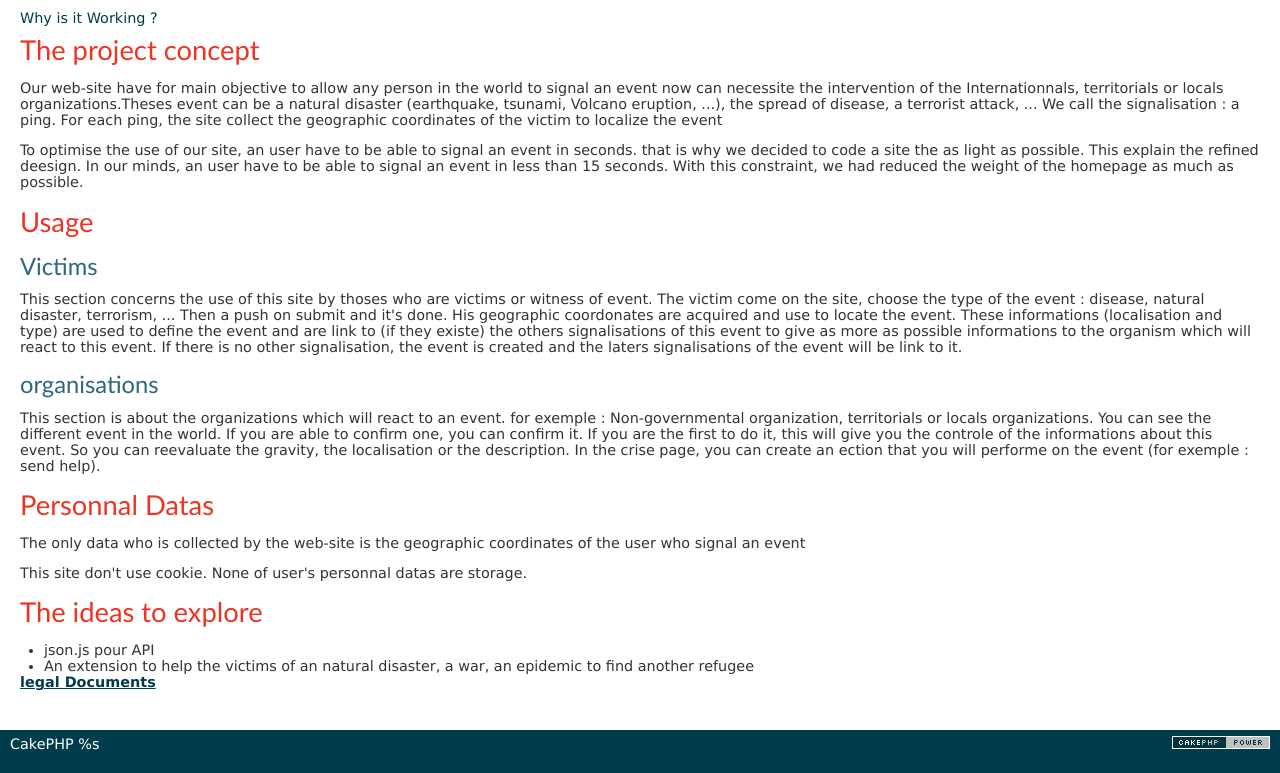
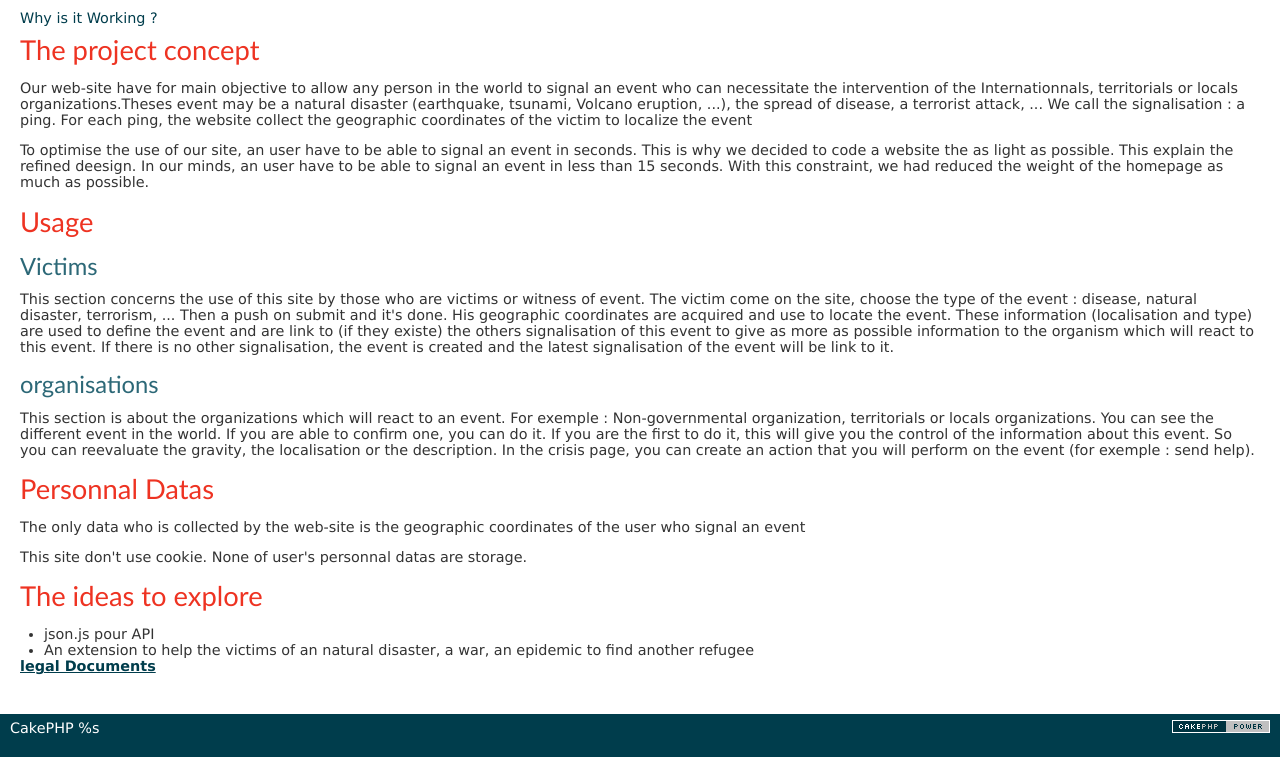
Before and after one commit to wiiwcvl/nuitinfo2014, a CakePHP app: the page made by app/View/Pages/doc.ctp in a window 1280 px wide. Shown: the part 47-820 px from the top of the page. Run offline with PHP 8.4 and a stand-in for CakePHP, Linux system fonts and the light colour scheme; the template is opened without the code that fills it, so the values that code supplies are empty; some libraries are stand-ins or nearby versions.

Commit message:
correction mistake in doc

```diff
--- a/app/View/Pages/doc.ctp
+++ b/app/View/Pages/doc.ctp
@@ -1,13 +1,13 @@
 <h1>Why is it Working ?</h1>
 
 	<h2>The project concept</h2>
-		<p> Our web-site have for main objective to allow any person in the world to signal an event now can necessite the intervention of the Internationnals, territorials or locals organizations.Theses event can be a natural disaster (earthquake, tsunami, Volcano eruption, ...), the spread of disease, a terrorist attack, ...  We call the signalisation : a ping. For each ping, the site collect the geographic coordinates of the victim to localize the event</p>
-		<p>To optimise the use of our site, an user have to be able to signal an event in seconds. that is why we decided to code a site the as light as possible. This explain the refined deesign. In our minds, an user have to be able to signal an event in less than 15 seconds. With this constraint, we had reduced the weight of the homepage as much as possible.</p>
+		<p> Our web-site have for main objective to allow any person in the world to signal an event who can necessitate the intervention of the Internationnals, territorials or locals organizations.Theses event may be a natural disaster (earthquake, tsunami, Volcano eruption, ...), the spread of disease, a terrorist attack, ...  We call the signalisation : a ping. For each ping, the website collect the geographic coordinates of the victim to localize the event</p>
+		<p>To optimise the use of our site, an user have to be able to signal an event in seconds. This is why we decided to code a website the as light as possible. This explain the refined deesign. In our minds, an user have to be able to signal an event in less than 15 seconds. With this constraint, we had reduced the weight of the homepage as much as possible.</p>
 	<h2>Usage</h2>
 		<h3>Victims</h3>
-			<p>This section concerns the use of this site by thoses who are victims or witness of event. The victim come on the site, choose the type of the event : disease, natural disaster, terrorism, ... Then a push on submit and it's done. His geographic coordonates are acquired and use to locate the event. These informations (localisation and type) are used to define the event and are link to (if they existe) the others signalisations of this event to give as more as possible informations to the organism which will react to this event. If there is no other signalisation, the event is created and the laters signalisations of the event will be link to it.</p>
+			<p>This section concerns the use of this site by those who are victims or witness of event. The victim come on the site, choose the type of the event : disease, natural disaster, terrorism, ... Then a push on submit and it's done. His geographic coordinates are acquired and use to locate the event. These information (localisation and type) are used to define the event and are link to (if they existe) the others signalisation of this event to give as more as possible information to the organism which will react to this event. If there is no other signalisation, the event is created and the latest signalisation of the event will be link to it.</p>
 		<h3>organisations</h3>
-			<p>This section is about the organizations which will react to an event. for exemple : Non-governmental organization, territorials or locals organizations. You can see the different event in the world. If you are able to confirm one, you can confirm it. If you are the first to do it, this will give you the controle of the informations about this event. So you can reevaluate the gravity, the localisation or the description. In the crise page, you can create an ection that you will performe on the event (for exemple : send help). </p>
+			<p>This section is about the organizations which will react to an event. For exemple : Non-governmental organization, territorials or locals organizations. You can see the different event in the world. If you are able to confirm one, you can do it. If you are the first to do it, this will give you the control of the information about this event. So you can reevaluate the gravity, the localisation or the description. In the crisis page, you can create an action that you will perform on the event (for exemple : send help). </p>
 	<h2>Personnal Datas</h2>
 		<p>The only data who is collected by the web-site is the geographic coordinates of the user who signal an event</p>
 		<p>This site don't use cookie. None of user's personnal datas are storage.</p>
```
